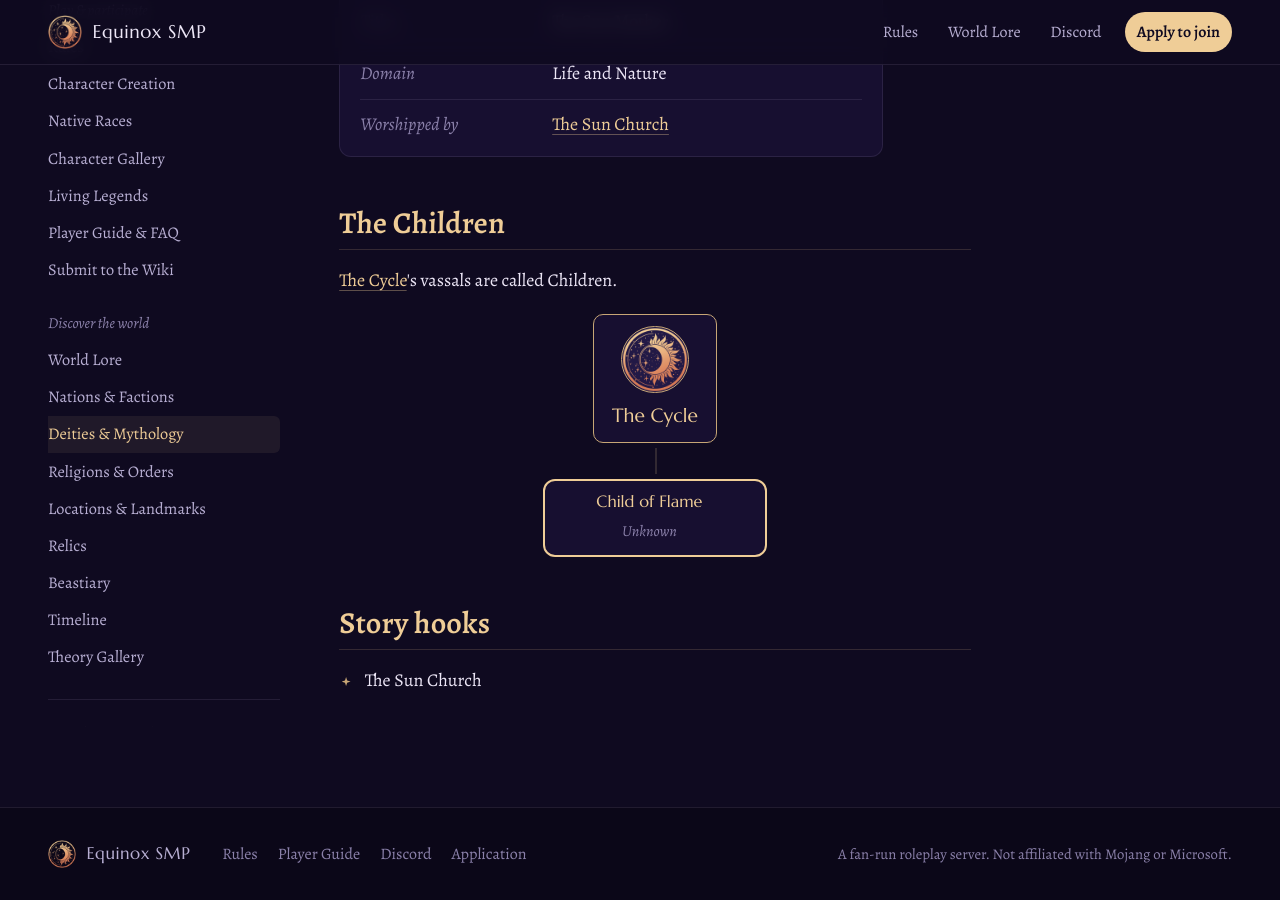
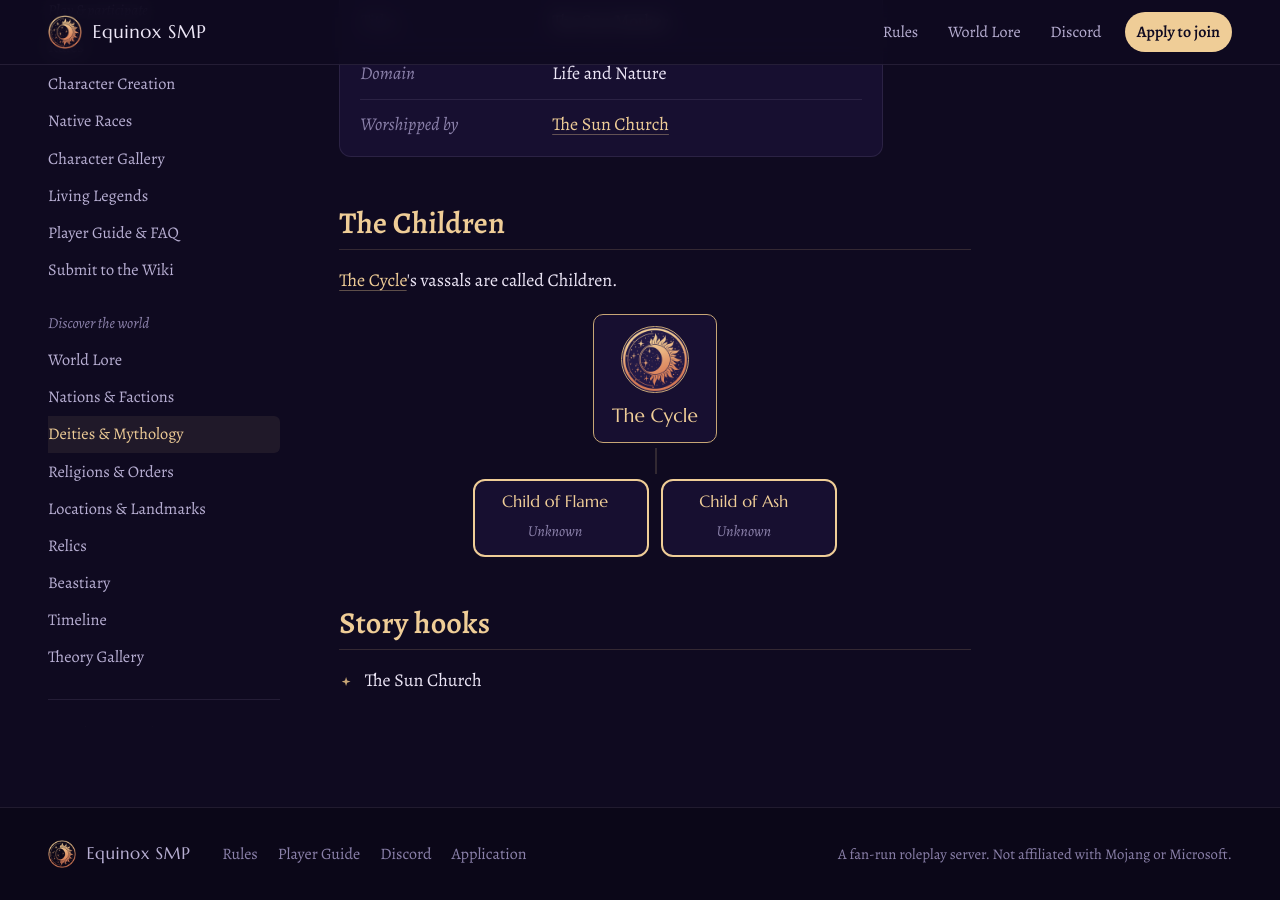
Before and after one commit to smpequinox/smpequinox.github.io, a Jekyll site: the page built from _lore/the-cycle.md, in a window 1280 px wide and 900 px high, scrolled down 371 px. Built offline with Jekyll 4.4.1, drawn with Linux system fonts in a browser that asks for light colours.

Commit message:
Add the Child of Ash to The Cycle's vassals (holder unknown)
Co-Authored-By: Claude Opus 5.5 <noreply@anthropic.com>
Claude-Session: https://claude.ai/code/session_012pD2useRZpTrTfTm1Gthrx

```diff
--- a/_lore/the-cycle.md
+++ b/_lore/the-cycle.md
@@ -13,6 +13,9 @@ vassals:
   - title: "Child of Flame"
     holder: "Unknown"
     tier: 1
+  - title: "Child of Ash"
+    holder: "Unknown"
+    tier: 1
 ---
 
 ## Story hooks
```
